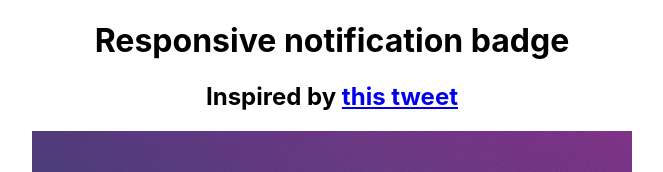
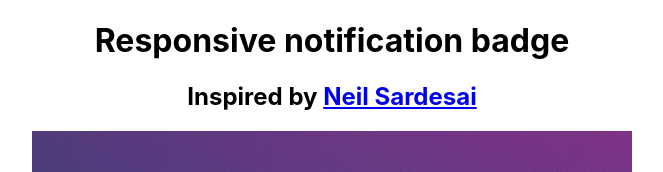
Before and after one commit to leyanlo/responsive-notification-badge, a React (Create React App) app: page / in a window 1280 px wide. Shown: the top 172 px of the page, without its empty margins (308-971 px from the left). Built offline with nearby package versions, Linux system fonts and the light colour scheme.

Commit message:
Update attribution

```diff
--- a/src/App.tsx
+++ b/src/App.tsx
@@ -60,7 +60,7 @@ export default function App() {
           target="_blank"
           rel="noopener noreferrer"
         >
-          this tweet
+          Neil Sardesai
         </a>
       </h2>
       <div
```
